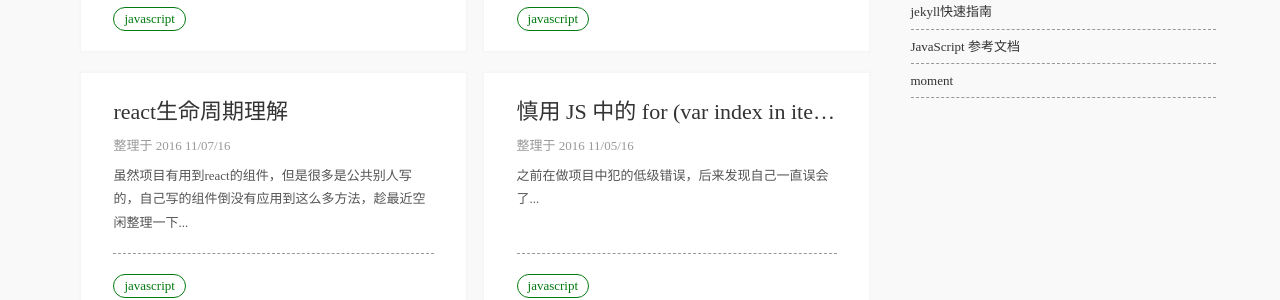
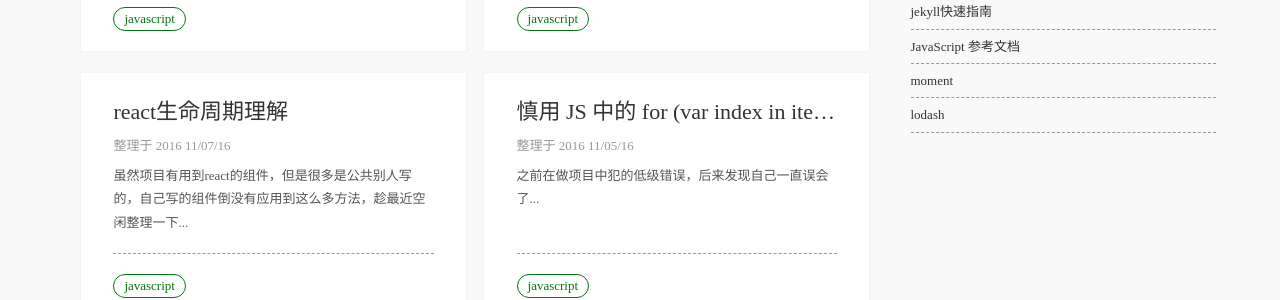
Before and after one commit to guosimin/blog, a Jekyll site: the page built from index.html, in a window 1280 px wide and 1254 px high. Shown: the part 384-684 px from the top of the window. Built offline with Jekyll 4.4.1, drawn with Linux system fonts in a browser that asks for light colours; nearby versions of some CDN libraries.

Commit message:
新增文档

```diff
--- a/_includes/side.html
+++ b/_includes/side.html
@@ -47,6 +47,11 @@
                     moment
                 </a>
             </li>
+            <li>
+                <a href="https://lodash.com/docs/" target="_blank">
+                    lodash
+                </a>
+            </li>
         </ul>
     </section>
 </aside>
```
